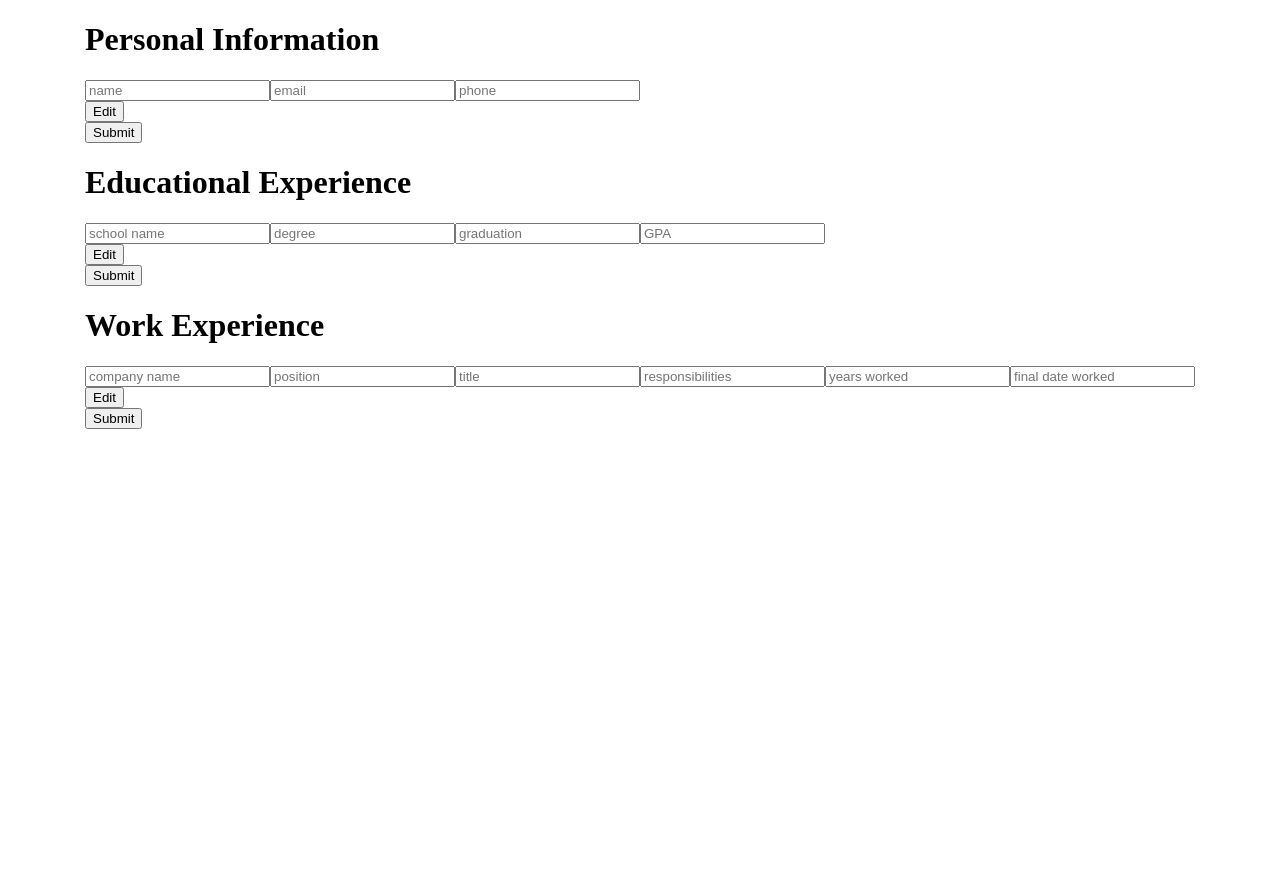
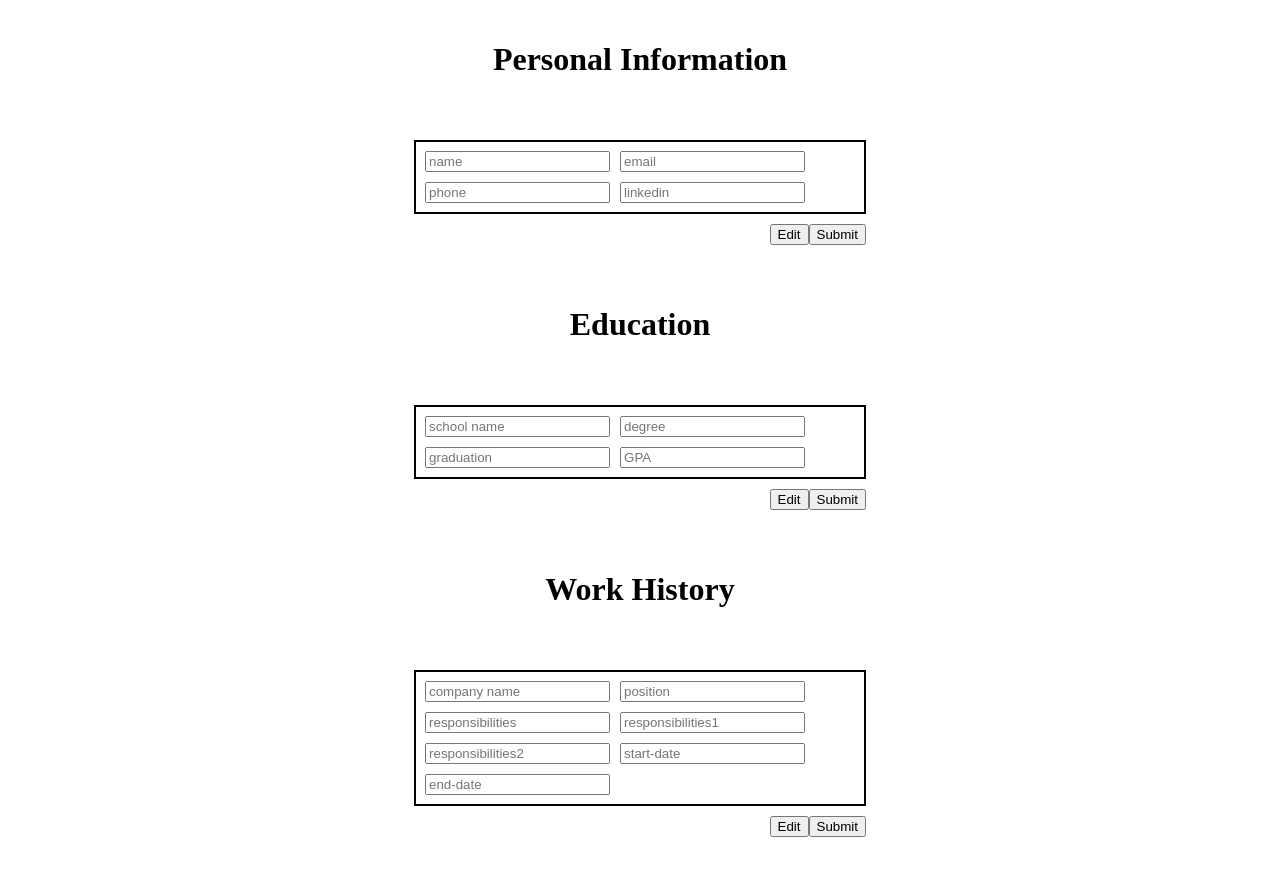
Before and after one commit to hwblue24/cvApp, a React (Vite) app: page / in a window 1280 px wide. Before the commit the page ends 800 px from the top, so only its background shows below. Built offline with nearby package versions, Linux system fonts and the light colour scheme.

Commit message:
styleresume fields using grid layout

```diff
--- a/src/App.jsx
+++ b/src/App.jsx
@@ -2,9 +2,9 @@ import InputCards from "./Components/InputCards"
 
 function App () {
 
-  const contactFields = ["name","email","phone"]
+  const contactFields = ["name","email","phone" , "linkedin"]
   const educationFields = ["school name","degree","graduation","GPA"]
-  const practicalExperience = ["company name","position","title","responsibilities","years worked","final date worked"]
+  const practicalExperience = ["company name","position","responsibilities","responsibilities1","responsibilities2","start-date", "end-date"]
 
 
   return (
@@ -15,12 +15,12 @@ function App () {
     />
 
     <InputCards
-    title = "Educational Experience"
+    title = "Education"
     Info = {educationFields}
     />
 
 <InputCards
-    title = "Work Experience"
+    title = "Work History"
     Info = {practicalExperience}
     />
     </>
--- a/src/Components/InputCards.jsx
+++ b/src/Components/InputCards.jsx
@@ -12,19 +12,23 @@ function InputCards({title, Info}) {
     const isSubmit = (submit === 0)
 
     const infoInputs = Info.map(field => <input name={field} placeholder={field} value = {text[field]} onChange = {(e) => setText({...text,[e.target.name]:e.target.value})} ></input>)
-    const infoList = Info.map(field => <div>{text[field]}</div>)
+    const infoList = Info.map(field => <div className={field.replace(' ','-')}>{text[field]}</div>)
 
     return (
-      <>
-      <div className = {title}>
-        <div className='Title'>
-          <h1>{title}</h1>
+
+      <div className='cvCards'>
+
+        <div className = "resumeTitle" >
+          <h1>{!isSubmit && text['name'] ? text['name'] : title}</h1>
         </div>
+
+        <div className = "inputBoxes">
+
           {isSubmit ?
-        <div>
+          <div className='inputs'>
             {infoInputs}
           </div> :
-        <div>
+          <div className='contentInfo'>
             {infoList}
           </div>
           }
@@ -35,14 +39,16 @@ function InputCards({title, Info}) {
               Edit
             </button>
             </div>
-
             <div>
             <button onClick ={()=>setSubmit(1)}>
               Submit</button>
             </div>
+
           </div>
+
         </div>
-      </>
+
+      </div>
     )
   }
 
--- a/src/styles/styles.css
+++ b/src/styles/styles.css
@@ -1,4 +1,83 @@
 body {
     display:flex;
     justify-content: center;
+    padding:10px 30% 10px 30%;
+
 }
+
+.inputBoxes {
+    display:flex;
+    flex-direction: column;
+    gap:10px;
+    border-radius: 10px;
+    padding:20px;
+    margin:10px;
+
+}
+
+.inputs {
+    display:flex;
+    flex-wrap: wrap;
+    border: 2px solid black;
+    gap:10px;
+    padding:2%;
+}
+
+.contentInfo {
+    display:grid;
+    gap:20px;
+    grid-template-columns: 1fr 1fr 4fr;
+    grid-template-rows:1fr 1fr 1fr 1fr 1fr 1fr;
+    grid-template-areas:
+    "start-date end-date      position"
+    ".          .             company "
+    ".          .     responsibilities"
+    ".          .     responsibilities1"
+    ".          .     responsibilities2"
+    ;
+
+}
+
+.start-date {
+    grid-area:start-date;
+}
+
+.end-date {
+    grid-area:end-date;
+}
+
+.position {
+    grid-area:position;
+    font-size: larger;
+}
+
+.company-name {
+    grid-area:company
+}
+
+.responsibilities {
+    grid-area:responsibilities;
+
+}
+.responsibilities1 {
+    grid-area:responsibilities1;
+
+}
+.responsibilities2 {
+    grid-area:responsibilities2;
+
+}
+
+
+
+.buttons {
+    margin-left: auto;
+    display:flex;
+}
+
+.resumeTitle {
+    display:flex;
+    justify-content: center;
+    padding:10px;
+
+}
```
Lines whose indentation alone changed are shown as unchanged.
